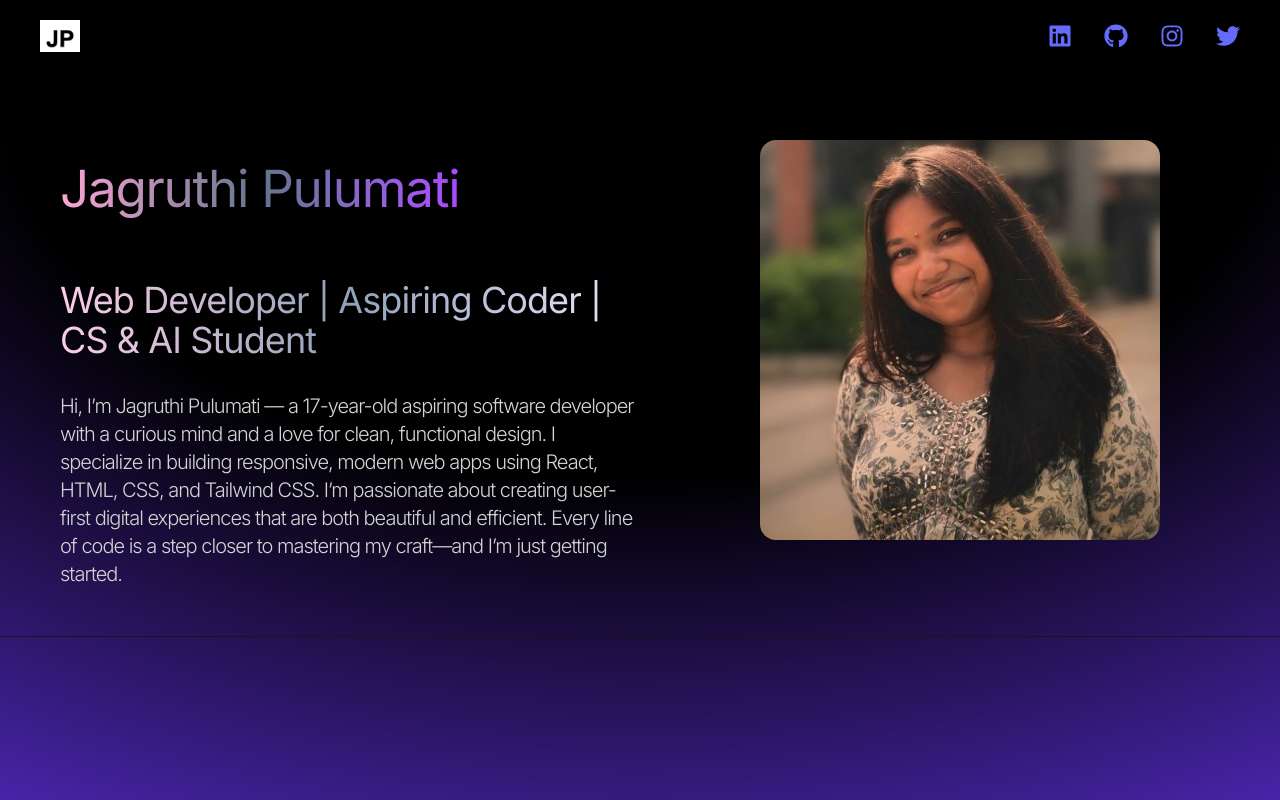
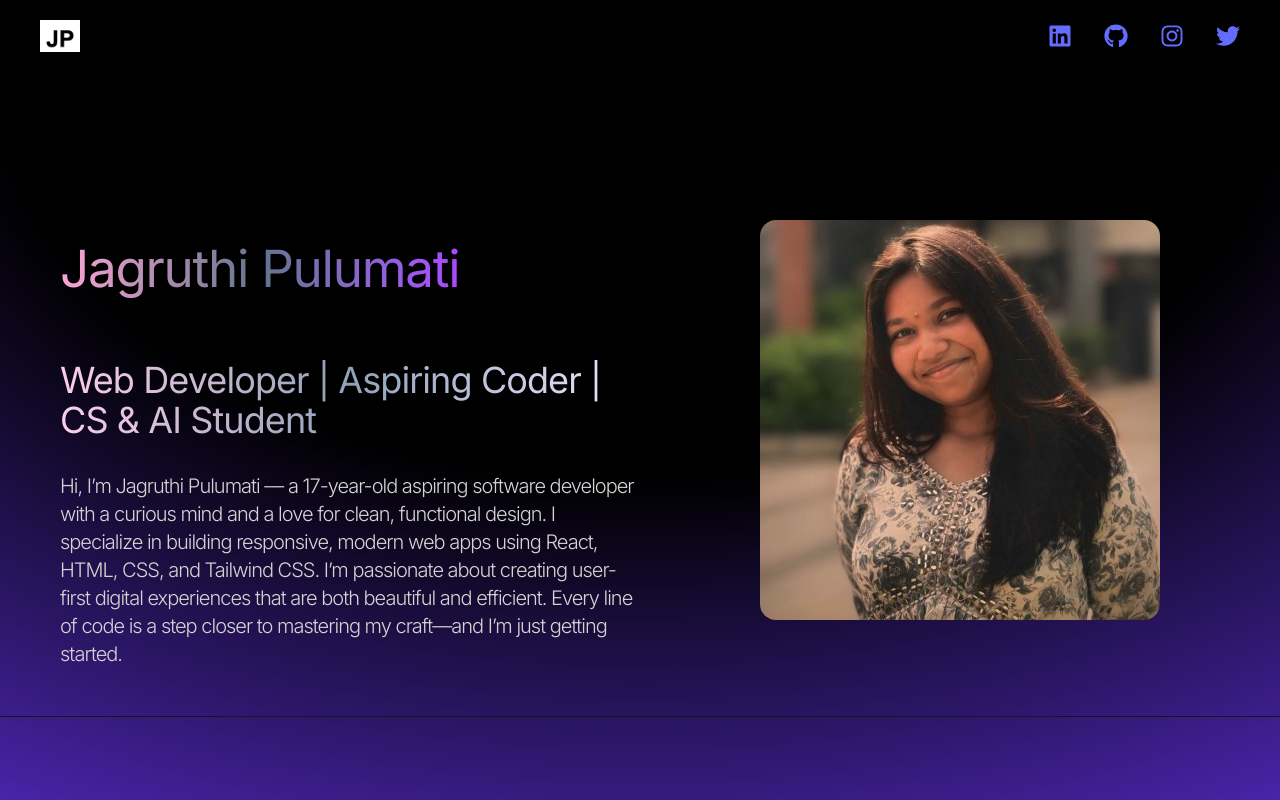
Before and after one commit to Jag2007/Portfolio, a React (Vite) app: page / in a window 1280 px wide. Shown: the top 800 px of the page. Built offline with nearby package versions, Linux system fonts and the light colour scheme.

Commit message:
final changes

```diff
--- a/src/App.jsx
+++ b/src/App.jsx
@@ -1,4 +1,4 @@
-import { motion } from 'framer-motion';
+import {motion} from 'framer-motion';
 import About from './components/about';
 import Contact from './components/contact';
 import Hero from './components/Hero';
--- a/src/components/Hero.jsx
+++ b/src/components/Hero.jsx
@@ -5,7 +5,7 @@ import profilePic from "../assets/profile.jpeg";
 const Hero = () => {
   return (
     <motion.div
-      className="border-b border-neutral-900 pb-4 lg:mb-35 mt-20"
+      className="border-b border-neutral-900 pb-4 lg:mb-35 mt-40"
       initial={{ opacity: 0 }}
       animate={{ opacity: 1 }}
       transition={{ duration: 1 }}
```
